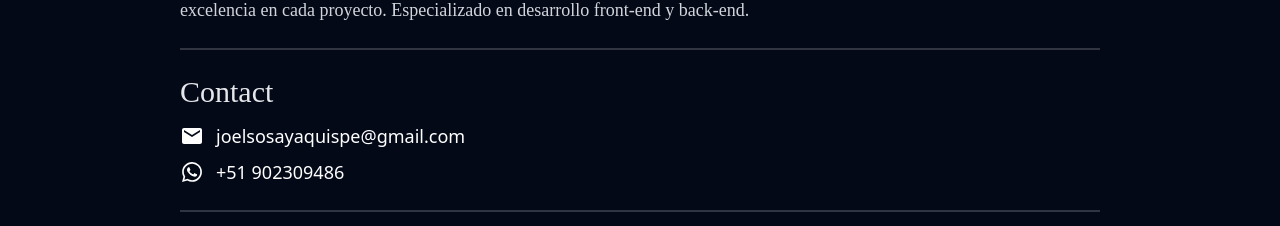
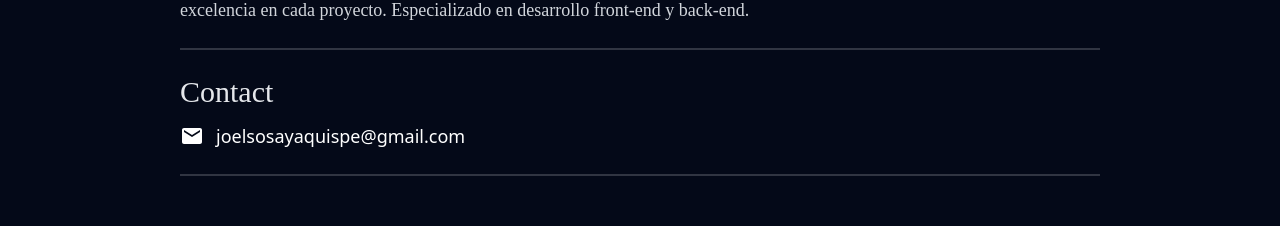
Before and after one commit to joelquispe/joelquispe.github.io, a React (Vite) app: page /#/ in a window 1280 px wide. Shown: the part 464-690 px from the top of the page. Built offline with nearby package versions, Linux system fonts and the light colour scheme; a web font is replaced by a local one.

Commit message:
changes design

```diff
--- a/src/ui/pages/home/home.page.tsx
+++ b/src/ui/pages/home/home.page.tsx
@@ -12,30 +12,32 @@ const HomePage = () => {
 					className="object-cover flex items-center rounded-full h-36 w-36 lg:h-60 lg:w-60 object-top mx-auto 2xl:mx-0 mb-8"
 				/>
 
-
 				<h1 className="text-white text-2xl sm:text-4xl lg:text-5xl text-center lg:text-start mb-3 lg:my-2">
 					Developer Full-Stack
 				</h1>
 				<h2 className="text-gray-400 text-lg md:text-xl  lg:text-2xl  text-center lg:text-start mb-3 lg:mb-5">
-				Joel Alexander Sosaya Quispe
+					Joel Alexander Sosaya Quispe
 				</h2>
 				<p className="text-gray-300 text-base sm:text-base lg:text-lg text-center lg:text-start  ">
-				Desarrollador con 2 años de experiencia y 23 años de edad. Apasionado por la innovación tecnológica y comprometido con la excelencia en cada proyecto. Especializado en desarrollo front-end y back-end.
+					Desarrollador con 2 años de experiencia y 23 años de edad. Apasionado
+					por la innovación tecnológica y comprometido con la excelencia en cada
+					proyecto. Especializado en desarrollo front-end y back-end.
 				</p>
-				<div className='w-full h-[2px] bg-gray-200 opacity-20 my-4 md:my-6'></div>
-				<div className="">
+				<div className="w-full h-[2px] bg-gray-200 opacity-20 my-4 md:my-6"></div>
+				<div>
 					<p className="text-gray-200 text-2xl lg:text-3xl mb-2">Contact</p>
 					<div className="cursor-pointer group hover:scale-105 flex hover:border-b items-center gap-x-3 py-1 transition-all  duration-100 ease-in">
 						<MdEmail className="text-white text-2xl" />
-						<a href='mailto:joelsosayaquispe@gmail.com?subject=ConsultaAsunto del correo&body=' className="text-lg  text-white">joelsosayaquispe@gmail.com</a>
-					</div>
-					<div className="cursor-pointer group hover:scale-105 flex  hover:border-b items-center gap-x-3 py-1 transition-all  duration-100 ease-in">
-						<MdWhatsapp className="text-white text-2xl" />
-						<a href='https://wa.link/9dkb5e' className="text-lg text-white ">+51 902309486</a>
+						<a
+							href="mailto:joelsosayaquispe@gmail.com?subject=ConsultaAsunto del correo&body="
+							className="text-lg  text-white"
+						>
+							joelsosayaquispe@gmail.com
+						</a>
 					</div>
 				</div>
 			</div>
-			<div className='2xl:hidden xl:block hidden w-full h-[2px] bg-gray-200 opacity-20 my-5 '></div>
+			<div className="2xl:hidden xl:block hidden w-full h-[2px] bg-gray-200 opacity-20 my-5 "></div>
 			<div className="hidden xl:flex lg:flex-wrap gap-5   w-full h-full  items-center justify-center relative">
 				<TechnologiesComp />
 			</div>
```
